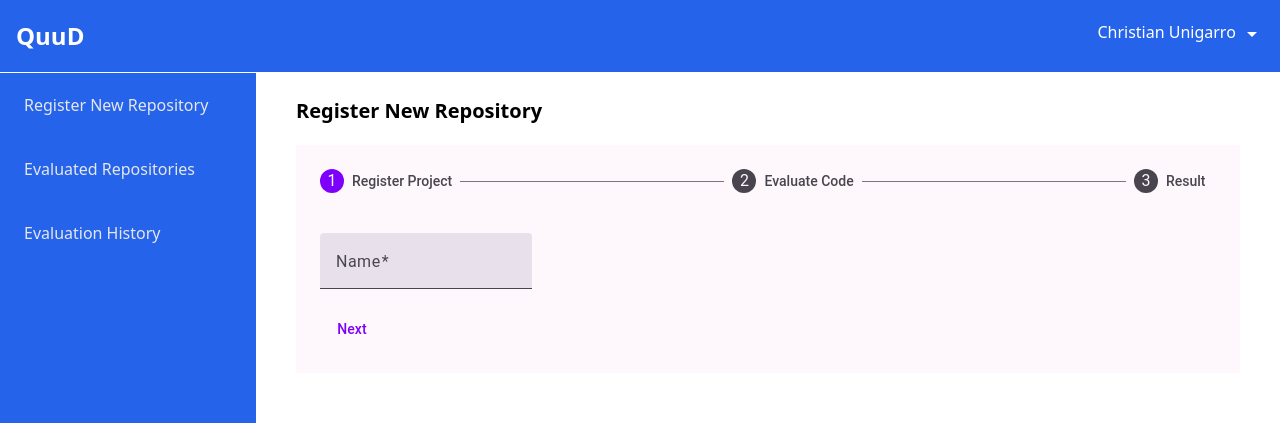
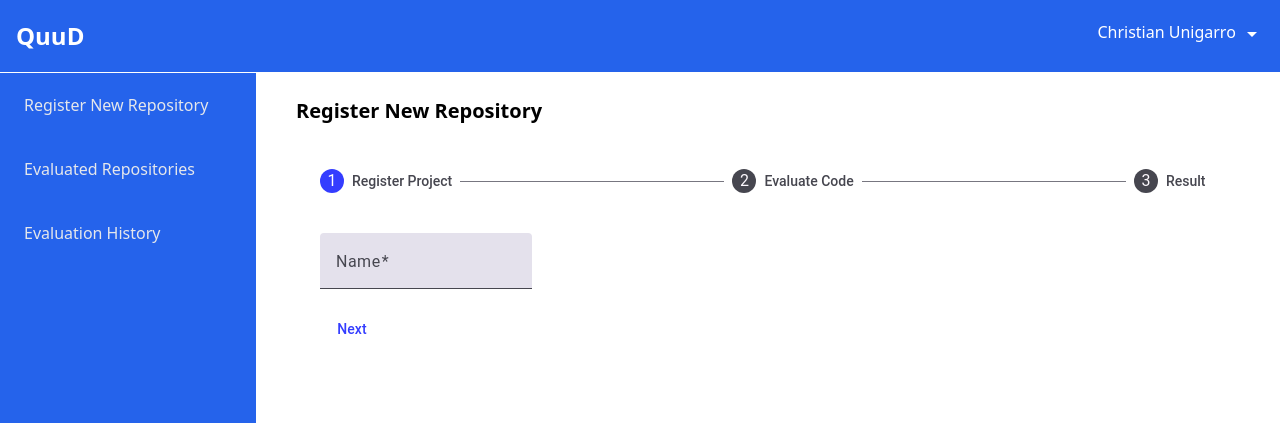
Before and after one commit to cunigarro/quud-system-front, an Angular app: page /admin/register-repositories in a window 1280 px wide. Shown: the top 423 px of the page. Built offline with nearby package versions, Linux system fonts and the light colour scheme.

Commit message:
Improve styles according to the general styles.

```diff
--- a/src/app/pages/dashboard/pages/register-repos/register-repos.component.scss
+++ b/src/app/pages/dashboard/pages/register-repos/register-repos.component.scss
@@ -5,3 +5,10 @@
 .mat-mdc-form-field {
   margin-top: 16px;
 }
+
+/* Opción A: Estilo global directo */
+.mat-mdc-stepper-content,
+.mat-mdc-step-content,
+.mat-mdc-step {
+  background-color: #fff !important;
+}
--- a/src/styles.scss
+++ b/src/styles.scss
@@ -9,26 +9,23 @@
 $my-theme: mat.define-theme((
  color: (
     theme-type: light,
-    primary: mat.$violet-palette,
+    primary: mat.$blue-palette
   ),
 ));
 
-// Aplica el tema globalmente.
 html {
   @include mat.core-theme($my-theme);
 
-  // Estilos de Button
   @include mat.button-theme($my-theme);
 
-  // Estilos de Form Field
   @include mat.form-field-theme($my-theme);
 
-  // Estilos de Input
   @include mat.input-theme($my-theme);
 
-  // Estilos de Stepper
   @include mat.stepper-theme($my-theme);
+}
 
-  // Si usas Typography (opcional):
-  // @include mat.typography-theme($my-theme);
+.mat-stepper-vertical,
+.mat-stepper-horizontal {
+  background-color: #fff !important;
 }
```
